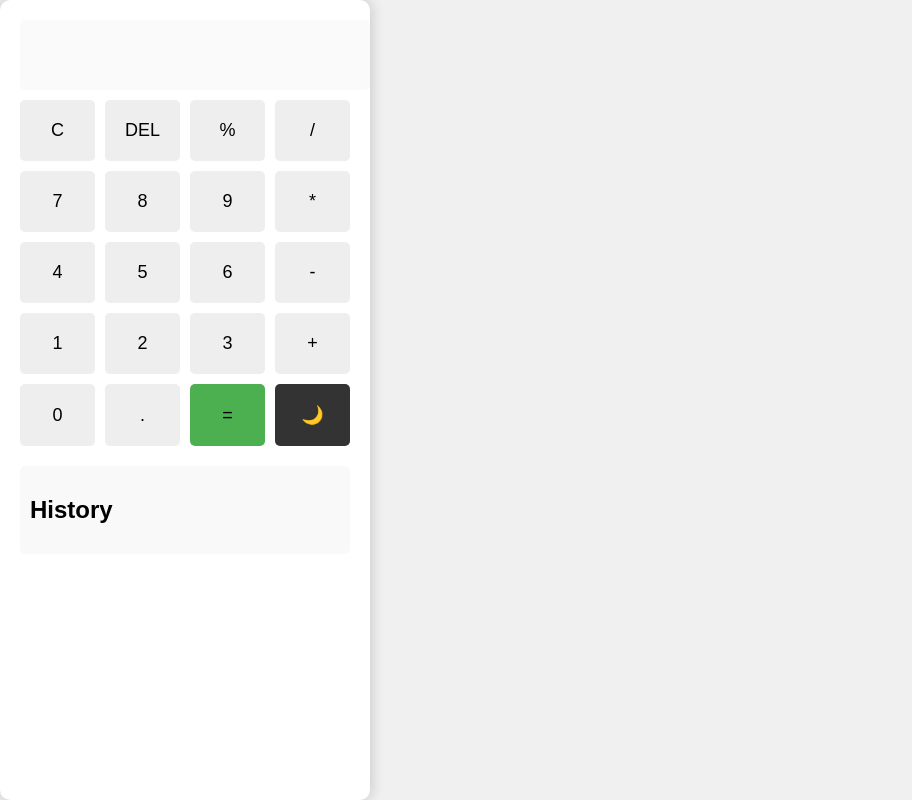
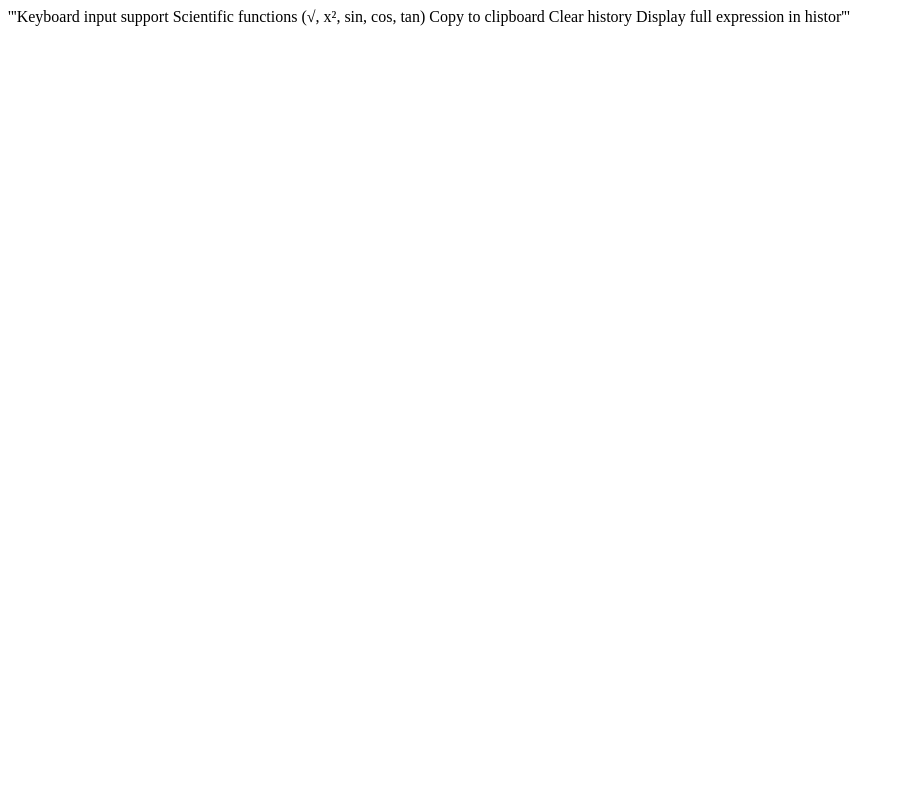
Before and after one commit to vineet574/Calculator731, a plain HTML site: page index.html in a window 1280 px wide. Shown: the whole page, without its empty margins (0-912 px from the left). Drawn offline with Linux system fonts and the light colour scheme.

Commit message:
Update index.html

```diff
--- a/index.html
+++ b/index.html
@@ -1,166 +1,9 @@
-<!DOCTYPE html>
-<html lang="en">
-<head>
-    <meta charset="UTF-8">
-    <meta name="viewport" content="width=device-width, initial-scale=1.0">
-    <title>Unique c</title>
-    <style>
-        body {
-            font-family: Arial, sans-serif;
-            display: flex;
-            justify-content: left;
-            align-items: right;
-            height: 100vh;
-            margin: 0;
-            background-color: #f0f0f0;
-        }
+'''Keyboard input support
 
-        .calculator {
-            background-color: #fff;
-            border-radius: 10px;
-            padding: 20px;
-            box-shadow: 0px 0px 15px rgba(0, 0, 0, 0.2);
-        }
+Scientific functions (√, x², sin, cos, tan)
 
-        #display {
-            width: 100%;
-            height: 50px;
-            font-size: 24px;
-            text-align: right;
-            margin-bottom: 10px;
-            border: none;
-            padding: 10px;
-            border-radius: 5px;
-        }
+Copy to clipboard
 
-        .buttons {
-            display: grid;
-            grid-template-columns: repeat(4, 1fr);
-            gap: 10px;
-        }
+Clear history
 
-        .btn {
-            padding: 20px;
-            font-size: 18px;
-            border: none;
-            border-radius: 5px;
-            cursor: pointer;
-            background-color: #eee;
-        }
-
-        #equals {
-            background-color: #4caf50;
-            color: black;
-        }
-
-        #darkModeToggle {
-            background-color: #333;
-            color: white;
-        }
-
-        #history {
-            margin-top: 20px;
-            max-height: 150px;
-            overflow-y: auto;
-            background-color: #f9f9f9;
-            padding: 10px;
-            border-radius: 5px;
-        }
-
-        #historyList {
-            list-style-type: none;
-            padding: 0;
-            margin: 0;
-        }
-
-        .dark-mode {
-            background-color: #333;
-            color: white;
-        }
-
-        .dark-mode #display {
-            background-color: #555;
-            color: white;
-        }
-
-        .dark-mode .btn {
-            background-color: #555;
-            color: white;
-        }
-
-        .dark-mode #equals {
-            background-color: #4caf50;
-            color: white;
-        }
-    </style>
-</head>
-<body>
-    <div class="calculator">
-        <input type="text" id="display" disabled>
-        <div class="buttons">
-            <button class="btn" onclick="clearDisplay()">C</button>
-            <button class="btn" onclick="deleteChar()">DEL</button>
-            <button class="btn" onclick="appendToDisplay('%')">%</button>
-            <button class="btn" onclick="appendToDisplay('/')">/</button>
-            <button class="btn" onclick="appendToDisplay('7')">7</button>
-            <button class="btn" onclick="appendToDisplay('8')">8</button>
-            <button class="btn" onclick="appendToDisplay('9')">9</button>
-            <button class="btn" onclick="appendToDisplay('*')">*</button>
-            <button class="btn" onclick="appendToDisplay('4')">4</button>
-            <button class="btn" onclick="appendToDisplay('5')">5</button>
-            <button class="btn" onclick="appendToDisplay('6')">6</button>
-            <button class="btn" onclick="appendToDisplay('-')">-</button>
-            <button class="btn" onclick="appendToDisplay('1')">1</button>
-            <button class="btn" onclick="appendToDisplay('2')">2</button>
-            <button class="btn" onclick="appendToDisplay('3')">3</button>
-            <button class="btn" onclick="appendToDisplay('+')">+</button>
-            <button class="btn" onclick="appendToDisplay('0')">0</button>
-            <button class="btn" onclick="appendToDisplay('.')">.</button>
-            <button class="btn" id="equals" onclick="calculate()">=</button>
-            <button class="btn" id="darkModeToggle" onclick="toggleDarkMode()">🌙</button>
-        </div>
-        <div id="history">
-            <h2>History</h2>
-            <ul id="historyList"></ul>
-        </div>
-    </div>
-    <script>
-        let isDarkMode = false;
-
-        function appendToDisplay(value) {
-            document.getElementById('display').value += value;
-        }
-
-        function clearDisplay() {
-            document.getElementById('display').value = '';
-        }
-
-        function deleteChar() {
-            let display = document.getElementById('display').value;
-            document.getElementById('display').value = display.slice(0, -1);
-        }
-
-        function calculate() {
-            try {
-                let result = eval(document.getElementById('display').value);
-                document.getElementById('display').value = result;
-                addToHistory(result);
-            } catch (error) {
-                document.getElementById('display').value = 'Error';
-            }
-        }
-
-        function toggleDarkMode() {
-            isDarkMode = !isDarkMode;
-            document.body.classList.toggle('dark-mode', isDarkMode);
-        }
-
-        function addToHistory(result) {
-            let historyList = document.getElementById('historyList');
-            let historyItem = document.createElement('li');
-            historyItem.textContent = document.getElementById('display').value + ' = ' + result;
-            historyList.appendChild(historyItem);
-        }
-    </script>
-</body>
-</html>
+Display full expression in histor'''
```
